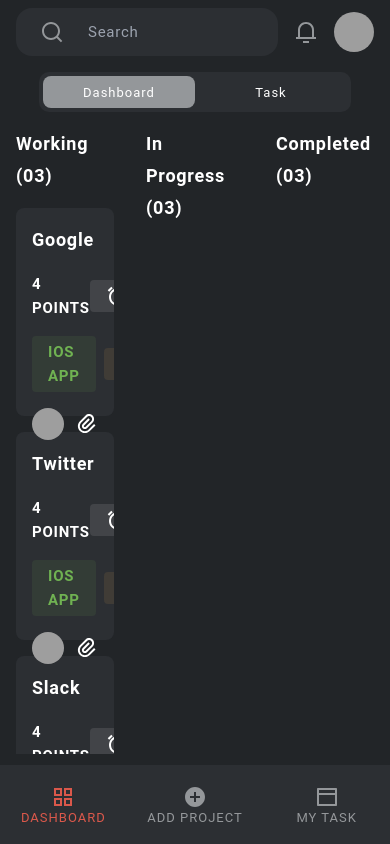
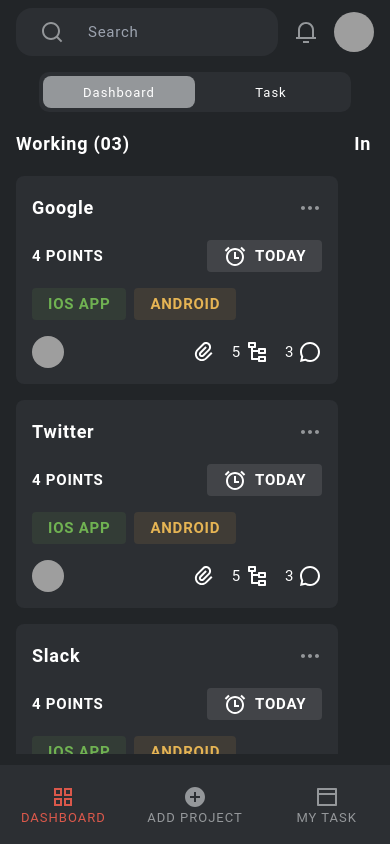
Before and after one commit to josephDLCode/todo-list-app, a React (Vite) app: page / in a window 390 px wide. Built offline with nearby package versions, Linux system fonts and the light colour scheme; grey boxes are pictures that could not be loaded.

Commit message:
drag and drop responsive

```diff
--- a/src/components/views/dashboard/TaskColumn/index.tsx
+++ b/src/components/views/dashboard/TaskColumn/index.tsx
@@ -7,24 +7,19 @@
   StyledTaskColumnTitle
 } from './task-column.style'
 
-export const TaskColumn: React.FC<TaskColumn> = ({
-  title,
-  tasks,
-  id,
-  taskIds
-}) => {
+export const TaskColumn: React.FC<TaskColumn> = ({ title, tasks, id }) => {
   return (
     <StyledTaskColumn>
       <StyledTaskColumnTitle>{title}</StyledTaskColumnTitle>
       <Droppable droppableId={id}>
-        {(droppableProvided, droppableSnapshot) => (
+        {droppableProvided => (
           <StyledTaskColumnBody
             ref={droppableProvided.innerRef}
             {...droppableProvided.droppableProps}
           >
             {tasks?.map((task, index) => (
               <Draggable key={task.id} draggableId={task.id} index={index}>
-                {(draggableProvided, draggableSnapshot) => (
+                {draggableProvided => (
                   <TaskCard
                     ref={draggableProvided.innerRef}
                     {...draggableProvided.draggableProps}
--- a/src/components/views/dashboard/TaskColumn/task-column.type.ts
+++ b/src/components/views/dashboard/TaskColumn/task-column.type.ts
@@ -1,6 +1,5 @@
 interface TaskColumn {
   id: string
   title: string
-  taskIds: string[]
   tasks: Task[]
 }
--- a/src/components/views/dashboard/TaskList/index.tsx
+++ b/src/components/views/dashboard/TaskList/index.tsx
@@ -108,7 +108,6 @@
               id={column.id}
               key={column.id}
               title={column.title}
-              taskIds={column.taskIds as any}
             />
           )
         })}
--- a/src/components/views/dashboard/TaskList/task-list.style.ts
+++ b/src/components/views/dashboard/TaskList/task-list.style.ts
@@ -2,9 +2,30 @@
 
 export const StyledTaskList = styled.div`
   margin-top: 16px;
-  // background-color: lightgray;
   height: calc(100% - 154px);
   display: grid;
-  grid-template-columns: 1fr 1fr 1fr;
-  grid-gap: 32px;
+  grid-template-columns: 100% 100% 100%;
+  overflow-x: auto;
+  grid-gap: 16px;
+
+  @media (min-width: ${({ theme }) => theme.breakpoints.mobileS}) {
+    grid-template-columns: 90% 90% 90%;
+  }
+
+  @media (min-width: ${({ theme }) => theme.breakpoints.mobileXL}) {
+    grid-template-columns: 60% 60% 60%;
+  }
+
+  @media (min-width: ${({ theme }) => theme.breakpoints.tablet}) {
+    grid-template-columns: 43% 43% 43%;
+  }
+
+  @media (min-width: ${({ theme }) => theme.breakpoints.laptop}) {
+    grid-template-columns: 50% 50% 50%;
+    grid-gap: 32px;
+  }
+
+  @media (min-width: ${({ theme }) => theme.breakpoints.laptopS}) {
+    grid-template-columns: 1fr 1fr 1fr;
+  }
 `
```
